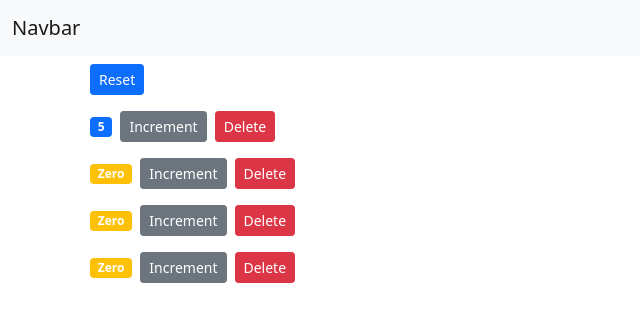
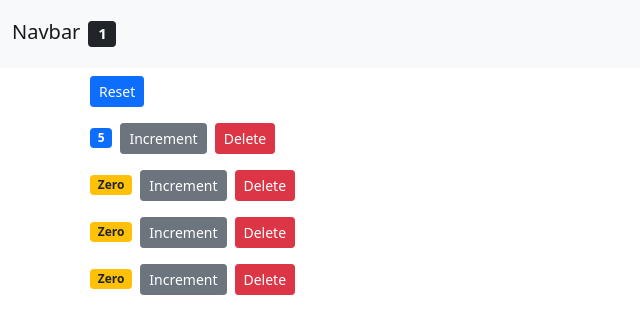
Before and after one commit to jamiul/react-docker, a React (Create React App) app in the folder frontend/: page / in a window 1280 px wide. Shown: the top 334 px of the page, without its empty margins (0-640 px from the left). Built offline with nearby package versions, Linux system fonts and the light colour scheme.

Commit message:
12- Lifting the State Up

```diff
--- a/frontend/src/App.js
+++ b/frontend/src/App.js
@@ -4,12 +4,48 @@ import Counters from './components/counters';
 import React from 'react';
 
 class App extends React.Component {
+  state = {
+    counters: [
+        { id: 1, value: 5 },
+        { id: 2, value: 0 },
+        { id: 3, value: 0 },
+        { id: 4, value: 0 },
+    ]
+};
+handleIncrement = counter => {
+    const counters = [...this.state.counters];
+    const index = counters.indexOf(counter);
+    counters[index] = { ...counter };
+    counters[index].value++;
+    this.setState({ counters });
+};
+
+handleReset = () => {
+    const counters = this.state.counters.map(c => {
+        c.value = 0;
+        return c;
+    });
+    this.setState({ counters });
+};
+
+handleDelete = counterId => {
+    const counters = this.state.counters.filter(c => c.id !== counterId);
+    this.setState({ counters });
+};
+
   render() {
     return (
       <React.Fragment>
-        <NavBar />
+        <NavBar
+          totalCounters={this.state.counters.filter(c => c.value > 0).length}
+          />
         <main className="container">
-          <Counters />
+          <Counters
+            counters={this.state.counters}
+            onReset={this.handleReset}
+            onIncrement={this.handleIncrement}
+            onDelete={this.handleDelete}
+          />
         </main>
       </React.Fragment>
     );
--- a/frontend/src/components/counter.jsx
+++ b/frontend/src/components/counter.jsx
@@ -22,7 +22,7 @@ class Counter extends React.Component {
     }
     getBadgeClasses() {
         let classes = 'badge m-2 bg-';
-        classes += this.props.counter.value === 0 ? 'warning' : 'primary';
+        classes += this.props.counter.value === 0 ? 'warning text-dark' : 'primary';
         return classes;
     }
 
--- a/frontend/src/components/counters.jsx
+++ b/frontend/src/components/counters.jsx
@@ -2,48 +2,19 @@ import React from 'react';
 import Counter from './counter';
 
 class Counters extends React.Component {
-    state = {
-        counters: [
-            { id: 1, value: 5 },
-            { id: 2, value: 0 },
-            { id: 3, value: 0 },
-            { id: 4, value: 0 },
-        ]
-    };
-    handleIncrement = counter => {
-        const counters = [...this.state.counters];
-        const index = counters.indexOf(counter);
-        counters[index] = { ...counter };
-        counters[index].value++;
-        this.setState({ counters });
-    };
-
-    handleReset = () => {
-        const counters = this.state.counters.map(c => {
-            c.value = 0;
-            return c;
-        });
-        this.setState({ counters });
-    };
-
-    handleDelete = counterId => {
-        const counters = this.state.counters.filter(c => c.id !== counterId);
-        this.setState({ counters });
-    };
-
     render() {
         return (
             <div>
                 <button
-                    onClick={this.handleReset}
+                    onClick={this.props.onReset}
                     className="btn btn-primary btn-sm m-2">
                     Reset
                 </button>
-                {this.state.counters.map(counter => (
+                {this.props.counters.map(counter => (
                     <Counter
                         key={counter.id}
-                        onDelete={this.handleDelete}
-                        onIncrement={this.handleIncrement}
+                        onDelete={this.props.onDelete}
+                        onIncrement={this.props.onIncrement}
                         counter={counter}
                         >
                     </Counter>
--- a/frontend/src/components/navbar.jsx
+++ b/frontend/src/components/navbar.jsx
@@ -1,4 +1,4 @@
-import React, { Component } from 'react';
+import React from 'react';
 
 class NavBar extends React.Component {
     state = {}
@@ -6,7 +6,10 @@ class NavBar extends React.Component {
         return (
             <nav className="navbar navbar-light bg-light">
                 <div className="container-fluid">
-                    <a className="navbar-brand" href="#">Navbar</a>
+                    <a href="#" className="navbar-brand">
+                        Navbar
+                        <span class="badge bg-dark m-2">{this.props.totalCounters}</span>
+                    </a>
                 </div>
             </nav>
         );
```
